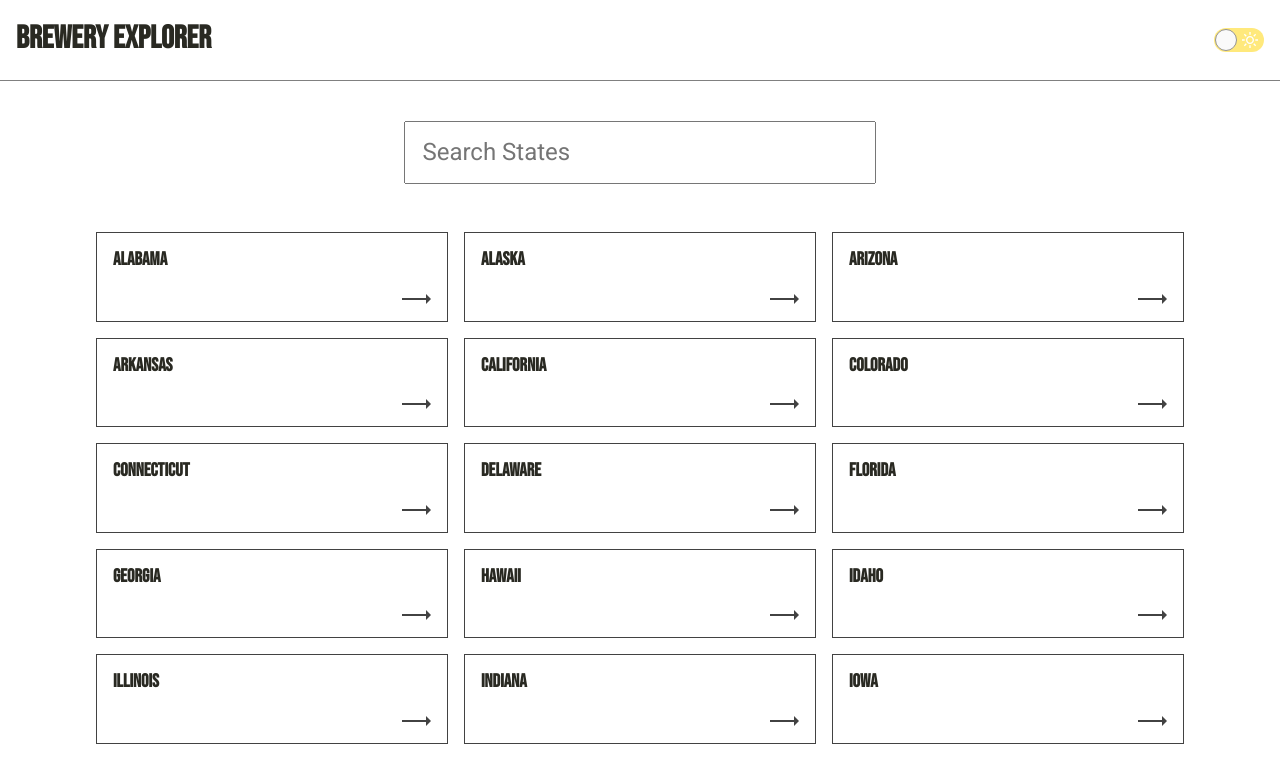
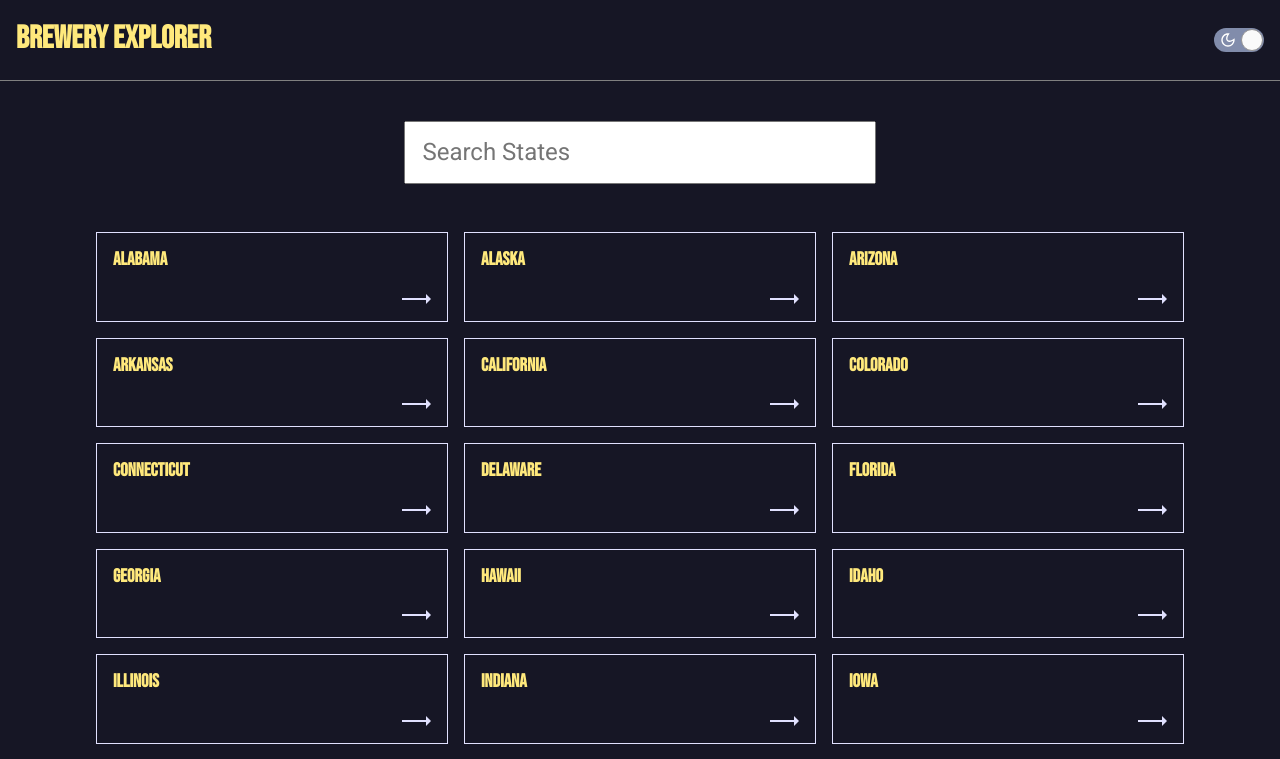
Before and after one commit to kuuurt13/brewery-explorer, a Next.js app: page /browse in a window 1280 px wide. Shown: the top 759 px of the page. Built offline with nearby package versions, Linux system fonts and the light colour scheme.

Commit message:
cleaned up styles/code

```diff
--- a/components/ButtonLink.tsx
+++ b/components/ButtonLink.tsx
@@ -1,30 +1,29 @@
 import { ForwardedRef, forwardRef } from "react";
-import Link, { LinkProps } from "next/link";
+import NextLink, { LinkProps } from "next/link";
 import styled from "styled-components";
 
 type Props = {
   href: string;
-  title: string;
+  children: string;
+  className?: string;
 };
 
-type ButtonProps = LinkProps & Props;
-
-const Button = forwardRef(
-  ({ title, href }: ButtonProps, ref: ForwardedRef<HTMLAnchorElement>) => (
+const Link = forwardRef(
+  ({ href, children }: Props, ref: ForwardedRef<HTMLAnchorElement>) => (
     <a href={href} ref={ref}>
-      <h3>{title}</h3>
+      <h3>{children}</h3>
       <StyledArrow></StyledArrow>
     </a>
   )
 );
 
-export default function ButtonLink(props: Props) {
+export default function ButtonLink({ href, className, ...props }: Props) {
   return (
-    <Link href={props.href} passHref>
-      <StyledWrapper>
-        <Button {...props} />
+    <NextLink href={href} passHref>
+      <StyledWrapper className={className}>
+        <Link href={href} {...props} />
       </StyledWrapper>
-    </Link>
+    </NextLink>
   );
 }
 
--- a/components/Nav.tsx
+++ b/components/Nav.tsx
@@ -1,3 +1,4 @@
+import Link from "next/link";
 import styled from "styled-components";
 import useTheme, { ThemeTypes } from "../hooks/useTheme";
 import ThemeToggle from "./ThemeToggle";
@@ -7,7 +8,9 @@ export default function Nav() {
 
   return (
     <StyledNav>
-      <h1>Brewery Explorer</h1>
+      <Link href="/">
+        <h1>Brewery Explorer</h1>
+      </Link>
       <ThemeToggle
         checked={themeType === ThemeTypes.Dark}
         onChange={() => toggleTheme()}
@@ -22,6 +25,10 @@ const StyledNav = styled.nav`
   padding: 0 1rem;
   border-bottom: solid 1px grey;
 
+  h1 {
+    cursor: pointer;
+  }
+
   div:last-child {
     margin-left: auto;
   }
--- a/hooks/useTheme.tsx
+++ b/hooks/useTheme.tsx
@@ -25,7 +25,7 @@ const themes = {
 };
 
 export function ThemeContextProvider({ children }: ProviderProps) {
-  const [themeType, setTheme] = useState(ThemeTypes.Light);
+  const [themeType, setTheme] = useState(ThemeTypes.Dark);
 
   function toggleTheme() {
     setTheme((currentTheme) =>
--- a/pages/_app.tsx
+++ b/pages/_app.tsx
@@ -24,7 +24,6 @@ export default function MyApp({ Component, pageProps }: Props) {
           rel="stylesheet"
         />
       </Head>
-
       <Nav />
       <BreweriesContextProvider>
         <StyledMain>
--- a/pages/browse/index.tsx
+++ b/pages/browse/index.tsx
@@ -23,11 +23,9 @@ export default function Home({ states }: Props) {
       />
       <ButtonLinkList>
         {filteredStates.map((state) => (
-          <ButtonLink
-            key={state.id}
-            href={`/browse/states/${state.id}`}
-            title={state.name}
-          />
+          <ButtonLink key={state.id} href={`/browse/states/${state.id}`}>
+            {state.name}
+          </ButtonLink>
         ))}
       </ButtonLinkList>
     </StyledWrapper>
```
Also changed, not shown: api.ts (+4 -4 lines), components/BarChart.tsx (renamed from components/charts/BarChart.tsx, +10 -3 lines), components/BreweryDetailsHeader.tsx (added, +36 -0 lines), pages/breweries/[id].tsx (+5 -10 lines), pages/browse/states/[state].tsx (+3 -5 lines), pages/index.tsx (+10 -1 lines), 1 other file (tests, documents, lock files or other folders).
